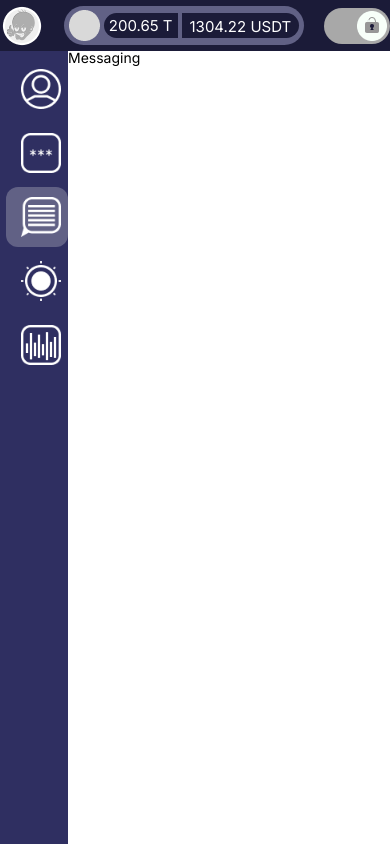
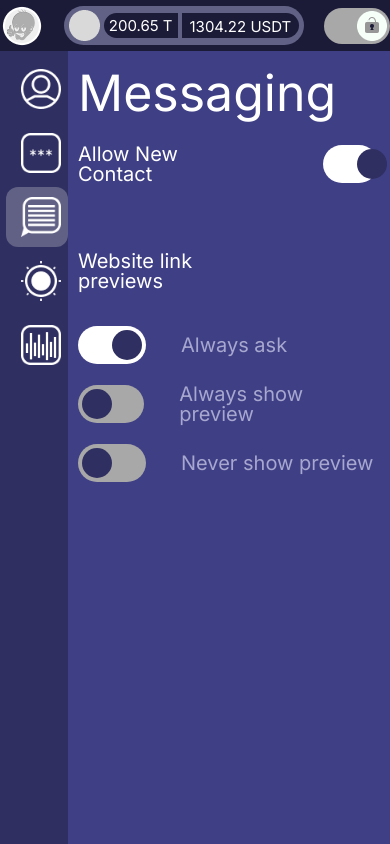
Before and after one commit to DenisGradov/ton-wallet, a React (Vite) app: page / in a window 390 px wide. Both pictures are taken after a click on the element 37 px from the left and 217 px from the top of the page. Built offline with nearby package versions, Linux system fonts and the light colour scheme.

Commit message:
Сделана вкладка Messaging

```diff
--- a/src/App.jsx
+++ b/src/App.jsx
@@ -11,6 +11,14 @@ function App() {
     name: "",
     bio: "",
   });
+
+  const [toggleState, setToggleState] = useState({
+    //настройки тумблеров
+    allowNewContact: true,
+    alwaysAsk: true,
+    alwaysShowPreview: false,
+    neverShowPreview: false,
+  });
   return (
     <div className="mainbody">
       <Header privacy={privacy} setPrivacy={setPrivacy} />
@@ -20,6 +28,8 @@ function App() {
         setOpenTab={setOpenTab}
         userInfo={userInfo}
         setUserInfo={setUserInfo}
+        toggleState={toggleState}
+        setToggleState={setToggleState}
       />
     </div>
   );
--- a/src/components/Header/header.module.scss
+++ b/src/components/Header/header.module.scss
@@ -97,6 +97,9 @@ $color3: #a8a8a8;
       width: 66px;
       height: 36px;
       cursor: pointer;
+      -webkit-user-select: none;
+      -moz-user-select: none;
+      user-select: none;
     }
     .privacy {
       &__bg {
--- a/src/components/Main/Content/Messaging/Messaging.jsx
+++ b/src/components/Main/Content/Messaging/Messaging.jsx
@@ -1,5 +1,71 @@
-function Messaging() {
-  return <div>Messaging</div>;
+/* eslint-disable react/prop-types */
+import Toggle from "../../../Toggle/Toggle";
+import Blur from "../../Blur/Blur";
+import styles from "./messaging.module.scss";
+function Messaging({ toggleState, setToggleState, privacy }) {
+  function handleChangeToggleState(e, valueKey) {
+    setToggleState((prevToggleState) => ({
+      ...prevToggleState,
+      [valueKey]: !prevToggleState[valueKey],
+    }));
+  }
+  return (
+    <div className={styles["wrapper"]}>
+      <div className={styles["messaging"]}>
+        <div className={styles["messaging-content"]}>
+          <h1 className={styles["messaging-content__title"]}>Messaging</h1>
+          <div className={styles["textAndToggle"]}>
+            <h2 className={styles["textAndToggle__text"]}>Allow New Contact</h2>
+            <Toggle
+              valueChecked={toggleState.allowNewContact}
+              valueChange={(e) => handleChangeToggleState(e, "allowNewContact")}
+              className={styles["textAndToggle__toggle"]}
+            />
+          </div>
+          <h2
+            className={`${styles["textAndToggle__text"]} ${styles["textAndToggle__textBottom"]}`}
+          >
+            Website link previews
+          </h2>
+          <div className={styles["toggleAndTexts"]}>
+            <div className={styles["toggleAndText-item"]}>
+              <Toggle
+                valueChecked={toggleState.alwaysAsk}
+                valueChange={(e) => handleChangeToggleState(e, "alwaysAsk")}
+                className={styles["toggleAndText-item__toggle"]}
+              />
+              <h2 className={styles["toggleAndText-item__text"]}>Always ask</h2>
+            </div>
+            <div className={styles["toggleAndText-item"]}>
+              <Toggle
+                valueChecked={toggleState.alwaysShowPreview}
+                valueChange={(e) =>
+                  handleChangeToggleState(e, "alwaysShowPreview")
+                }
+                className={styles["toggleAndText-item__toggle"]}
+              />
+              <h2 className={styles["toggleAndText-item__text"]}>
+                Always show preview
+              </h2>
+            </div>
+            <div className={styles["toggleAndText-item"]}>
+              <Toggle
+                valueChecked={toggleState.neverShowPreview}
+                valueChange={(e) =>
+                  handleChangeToggleState(e, "neverShowPreview")
+                }
+                className={styles["toggleAndText-item__toggle"]}
+              />
+              <h2 className={styles["toggleAndText-item__text"]}>
+                Never show preview
+              </h2>
+            </div>
+          </div>
+        </div>
+      </div>
+      {privacy && <Blur />}
+    </div>
+  );
 }
 
 export default Messaging;
--- a/src/components/Main/Content/Messaging/messaging.module.scss
+++ b/src/components/Main/Content/Messaging/messaging.module.scss
@@ -0,0 +1,71 @@
+$color5: #3f3f86;
+$color6: #2f2f61;
+$color7: #a7a7cf;
+@mixin onHover-mixin($scaleSize, $animationTime) {
+  cursor: pointer;
+  transition-duration: $animationTime;
+  &:hover {
+    transform: scale($scaleSize);
+    transition-duration: $animationTime;
+  }
+}
+.wrapper {
+  flex-grow: 1;
+}
+
+.messaging {
+  background-color: $color5;
+  display: flex;
+  flex-direction: column;
+  width: 100%;
+  height: 100%;
+
+  &-content {
+    max-width: 500px;
+    width: 100%;
+    margin-top: 17px;
+    margin-left: 104px;
+    display: flex;
+    flex-direction: column;
+    @media (max-width: 877px) {
+      max-width: 300px;
+      margin-left: 10px;
+    }
+
+    &__title {
+      color: #ffffff;
+      font-size: 50px;
+      @media (max-width: 380px) {
+        font-size: 40px;
+      }
+    }
+    .textAndToggle {
+      margin-top: 26px;
+      display: flex;
+      align-items: center;
+      &__text {
+        margin-right: 101px;
+        color: #ffffff;
+        font-size: 20px;
+        &Bottom {
+          margin-top: 67px;
+        }
+      }
+      &__toggle {
+      }
+    }
+    .toggleAndTexts {
+      margin-top: 15px;
+      .toggleAndText-item {
+        margin-top: 20px;
+        display: flex;
+        align-items: center;
+        &__text {
+          margin-left: 35px;
+          font-size: 20px;
+          color: $color7;
+        }
+      }
+    }
+  }
+}
--- a/src/components/Main/Content/Password/Password.jsx
+++ b/src/components/Main/Content/Password/Password.jsx
@@ -1,3 +1,4 @@
+/* eslint-disable no-useless-escape */
 /* eslint-disable react/prop-types */
 import { useState } from "react";
 import styles from "./password.module.scss";
@@ -15,6 +16,11 @@ function Password({ privacy }) {
       [valueKey]: e.target.value,
     }));
   }
+  function isEnglishAlphanumeric(text) {
+    const regex = /^[A-Za-z0-9!@#\$%\^\&*\)\(+=._-]+$/;
+    return regex.test(text);
+  }
+
   function handleSetNewPassword() {
     const errorOptions = [
       {
@@ -36,6 +42,11 @@ function Password({ privacy }) {
       {
         condition: password.newPassword.length < 10,
         errorText: "Новый пароль должен содержать 10+ символов",
+      },
+      {
+        condition: !isEnglishAlphanumeric(password.newPassword),
+        errorText:
+          "Новый пароль может содержать только английские буквы, символы и цифры",
       },
     ];
 
--- a/src/components/Main/Main.jsx
+++ b/src/components/Main/Main.jsx
@@ -6,7 +6,15 @@ import Notifications from "./Content/Notifications/Notifications";
 import Profile from "./Content/Profile/Profile";
 import Navigation from "./Navigation/Navigation";
 import styles from "./main.module.scss";
-function Main({ privacy, openTab, setOpenTab, userInfo, setUserInfo }) {
+function Main({
+  privacy,
+  openTab,
+  setOpenTab,
+  userInfo,
+  setUserInfo,
+  toggleState,
+  setToggleState,
+}) {
   const content = {
     Profile: (
       <Profile
@@ -16,7 +24,13 @@ function Main({ privacy, openTab, setOpenTab, userInfo, setUserInfo }) {
       />
     ),
     Password: <Password privacy={privacy} />,
-    Messaging: <Messaging />,
+    Messaging: (
+      <Messaging
+        toggleState={toggleState}
+        setToggleState={setToggleState}
+        privacy={privacy}
+      />
+    ),
     Appearence: <Appearence />,
     Notifications: <Notifications />,
   };
--- /dev/null
+++ b/src/components/Toggle/Toggle.jsx
@@ -0,0 +1,22 @@
+/* eslint-disable react/prop-types */
+import styles from "./toggle.module.scss";
+function Toggle({ valueChecked, valueChange }) {
+  return (
+    <div
+      onClick={valueChange}
+      className={`${
+        valueChecked ? styles["toggleActivate"] : styles["toggleNoActivate"]
+      } ${styles["toggle"]}`}
+    >
+      <div
+        className={`${
+          valueChecked
+            ? styles["toggle__circleRight"]
+            : styles["toggle__circleLeft"]
+        } ${styles["toggle__circle"]}`}
+      ></div>
+    </div>
+  );
+}
+
+export default Toggle;
--- /dev/null
+++ b/src/components/Toggle/toggle.module.scss
@@ -0,0 +1,52 @@
+$color6: #2f2f61;
+.toggle {
+  position: relative;
+  width: 68px;
+  height: 38px;
+  border-radius: 19px;
+  background-color: #ffffff;
+  -webkit-user-select: none;
+  -moz-user-select: none;
+  user-select: none;
+  cursor: pointer;
+
+  &NoActivate {
+    background-color: #a8a8a8;
+  }
+
+  &__circle {
+    position: absolute;
+    top: 50%;
+    transform: translateY(-50%);
+    width: 30px;
+    height: 30px;
+    border-radius: 100%;
+    background-color: $color6;
+    left: 4px;
+
+    &Left {
+      animation: moveLeft 0.2s ease-out forwards;
+    }
+    &Right {
+      animation: moveRight 0.2s ease-out forwards;
+    }
+  }
+}
+
+@keyframes moveLeft {
+  from {
+    left: 34px;
+  }
+  to {
+    left: 4px;
+  }
+}
+
+@keyframes moveRight {
+  from {
+    left: 4px;
+  }
+  to {
+    left: 34px;
+  }
+}
```
